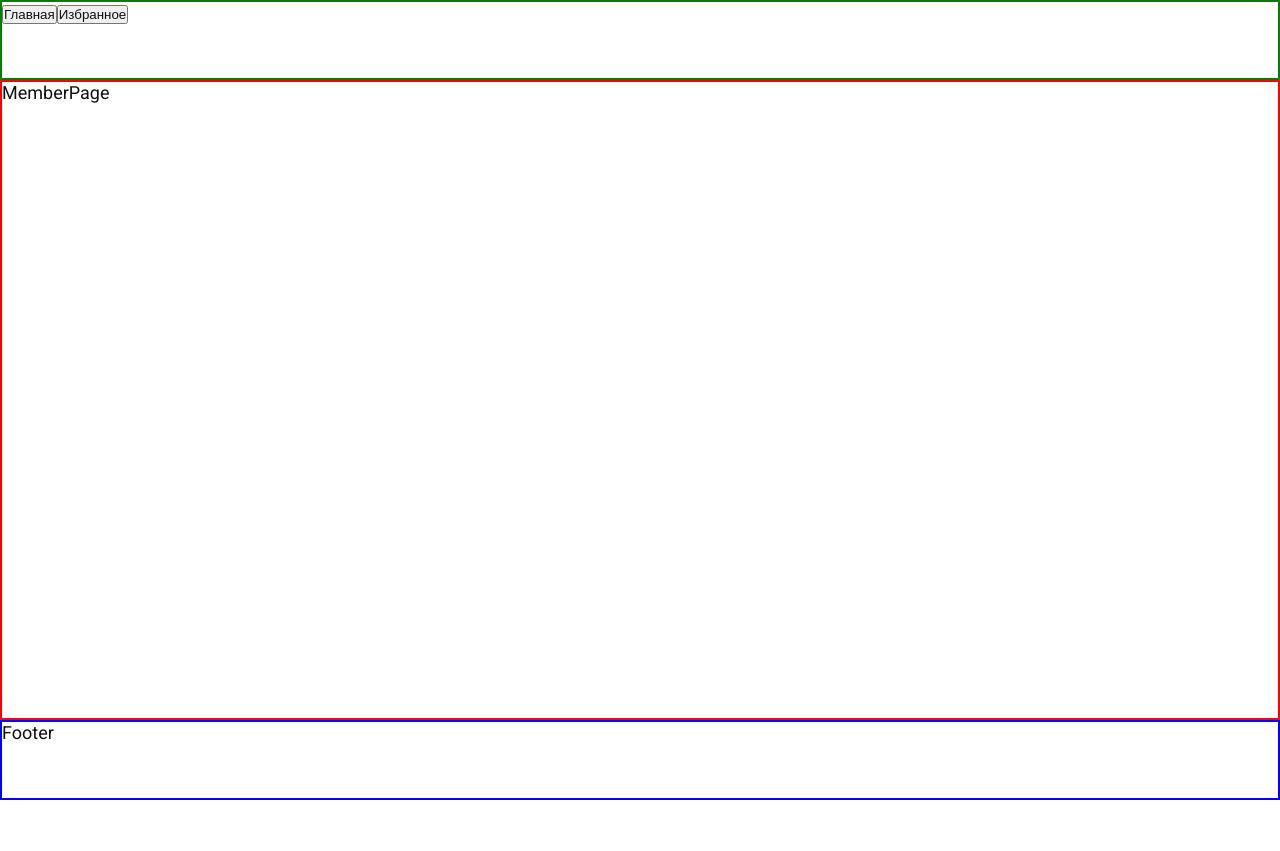
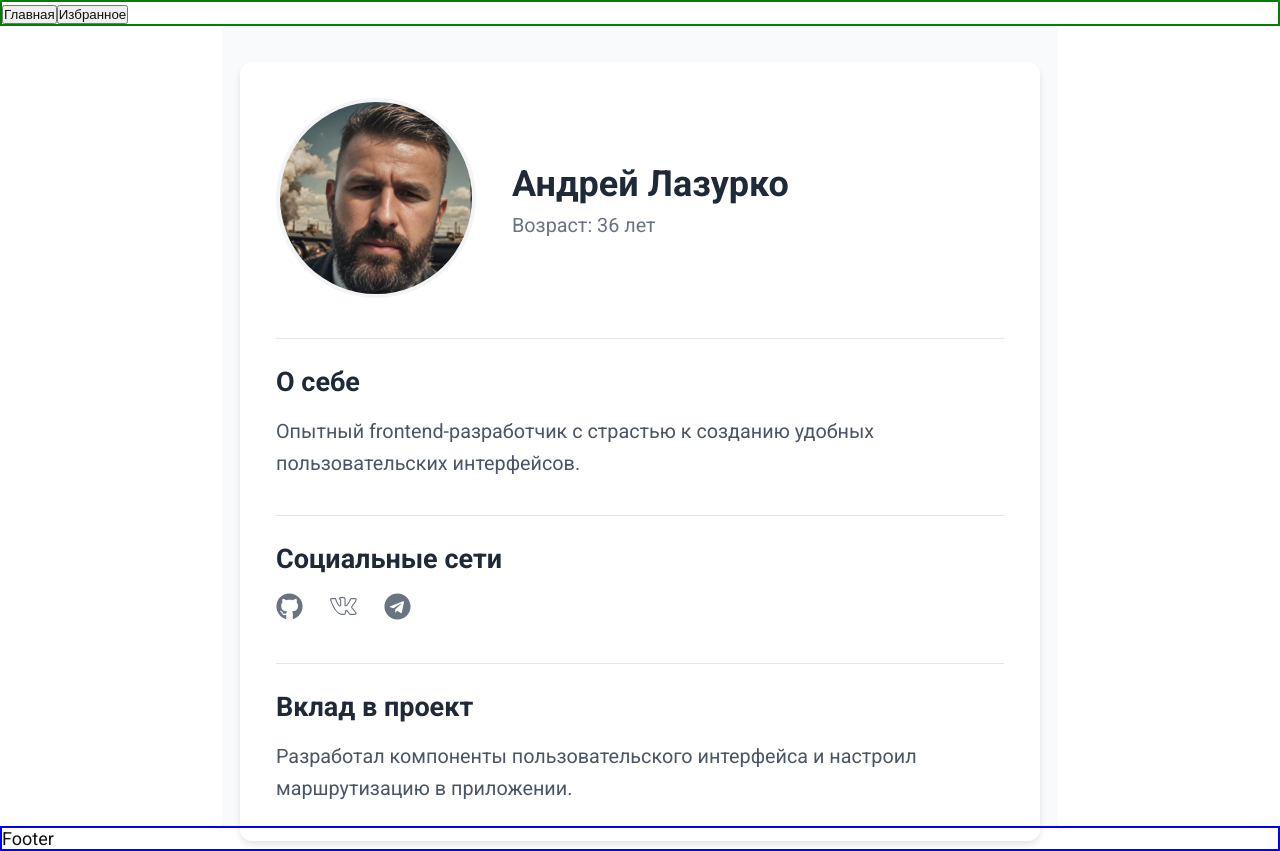
Before and after one commit to sasha-vis/Hackathon2, a React (Vite) app: page /member/1 in a window 1280 px wide. Before the commit the page ends 800 px from the top, so only its background shows below. Built offline with nearby package versions, Linux system fonts and the light colour scheme.

Commit message:
initial page MemberPage and MemberProfile

```diff
--- a/package.json
+++ b/package.json
@@ -15,6 +15,7 @@
 		"prop-types": "^15.8.1",
 		"react": "^19.0.0",
 		"react-dom": "^19.0.0",
+		"react-icons": "^5.5.0",
 		"react-redux": "^9.2.0",
 		"react-router-dom": "^7.4.0",
 		"redux": "^5.0.1",
--- /dev/null
+++ b/src/components/memberProfile/MemberProfile.module.css
@@ -0,0 +1,90 @@
+.memberProfile {
+    max-width: 800px;
+    margin: 0 auto;
+    padding: 2rem;
+    background-color: #ffffff;
+    border-radius: 12px;
+    box-shadow: 0 4px 6px rgba(0, 0, 0, 0.1);
+  }
+
+  .profileHeader {
+    display: flex;
+    align-items: center;
+    gap: 2rem;
+    margin-bottom: 2rem;
+  }
+
+  .profileImage {
+    flex-shrink: 0;
+  }
+
+  .profileImage img {
+    width: 200px;
+    height: 200px;
+    border-radius: 50%;
+    object-fit: cover;
+    border: 4px solid #f3f4f6;
+  }
+
+  .profileInfo {
+    flex-grow: 1;
+  }
+
+  .name {
+    font-size: 2rem;
+    font-weight: bold;
+    color: #1f2937;
+    margin-bottom: 0.5rem;
+  }
+
+  .age {
+    font-size: 1.1rem;
+    color: #6b7280;
+  }
+
+  .section {
+    margin-top: 2rem;
+    padding-top: 1.5rem;
+    border-top: 1px solid #e5e7eb;
+  }
+
+  .sectionTitle {
+    font-size: 1.5rem;
+    font-weight: 600;
+    color: #1f2937;
+    margin-bottom: 1rem;
+  }
+
+  .sectionContent {
+    font-size: 1.1rem;
+    line-height: 1.6;
+    color: #4b5563;
+  }
+
+  .socialLinks {
+    display: flex;
+    gap: 1.5rem;
+    margin-top: 1rem;
+  }
+
+  .socialIcon {
+    font-size: 1.5rem;
+    color: #6b7280;
+    transition: color 0.2s ease;
+  }
+
+  .socialIcon:hover {
+    color: #3b82f6;
+  }
+
+  @media (max-width: 640px) {
+    .profileHeader {
+      flex-direction: column;
+      text-align: center;
+    }
+
+    .profileImage img {
+      width: 150px;
+      height: 150px;
+    }
+  }
--- /dev/null
+++ b/src/components/memberProfile/MemberProfile.tsx
@@ -0,0 +1,101 @@
+import React from 'react';
+import { FaGithub, FaTelegram } from 'react-icons/fa';
+import { SlSocialVkontakte } from 'react-icons/sl';
+import styles from './MemberProfile.module.css';
+
+interface SocialLinks {
+  github?: string;
+  vk?: string;
+  telegram?: string;
+}
+
+interface MemberProfileProps {
+  firstName: string;
+  lastName: string;
+  age: number;
+  about: string;
+  photo?: string;
+  defaultImage: string;
+  socialLinks: SocialLinks;
+  projectContribution: string;
+}
+
+export const MemberProfile: React.FC<MemberProfileProps> = ({
+  firstName,
+  lastName,
+  age,
+  about,
+  photo,
+  defaultImage,
+  socialLinks,
+  projectContribution
+}) => {
+    return (
+        <div className={styles.memberProfile}>
+          <div className={styles.profileHeader}>
+            <div className={styles.profileImage}>
+              <img
+                src={photo || defaultImage}
+                alt={`${firstName} ${lastName}`}
+              />
+            </div>
+
+            <div className={styles.profileInfo}>
+              <h1 className={styles.name}>
+                {firstName} {lastName}
+              </h1>
+              <p className={styles.age}>Возраст: {age} лет</p>
+            </div>
+          </div>
+
+          <div className={styles.section}>
+            <h2 className={styles.sectionTitle}>О себе</h2>
+            <p className={styles.sectionContent}>{about}</p>
+          </div>
+
+          <div className={styles.section}>
+        <h2 className={styles.sectionTitle}>Социальные сети</h2>
+        <div className={styles.socialLinks}>
+          {socialLinks.github && (
+            <a
+              href={socialLinks.github}
+              target="_blank"
+              rel="noopener noreferrer"
+              className={styles.socialIcon}
+              title="GitHub"
+            >
+              <FaGithub />
+            </a>
+          )}
+          {socialLinks.vk && (
+            <a
+              href={socialLinks.vk}
+              target="_blank"
+              rel="noopener noreferrer"
+              className={styles.socialIcon}
+              title="VKontakte"
+            >
+              <SlSocialVkontakte />
+            </a>
+          )}
+          {socialLinks.telegram && (
+            <a
+              href={socialLinks.telegram}
+              target="_blank"
+              rel="noopener noreferrer"
+              className={styles.socialIcon}
+              title="Telegram"
+            >
+              <FaTelegram />
+            </a>
+          )}
+        </div>
+      </div>
+
+          <div className={styles.section}>
+            <h2 className={styles.sectionTitle}>Вклад в проект</h2>
+            <p className={styles.sectionContent}>{projectContribution}</p>
+          </div>
+        </div>
+    );
+};
--- a/src/pages/memberPage/MemberPage.jsx
+++ /dev/null
@@ -1,5 +0,0 @@
-import styles from './MemberPage.module.css';
-
-export const MemberPage = () => {
-	return <div className={styles.MemberPage}>MemberPage</div>;
-};
--- a/src/pages/memberPage/MemberPage.module.css
+++ b/src/pages/memberPage/MemberPage.module.css
@@ -1,4 +1,36 @@
-.MemberPage {
-	height: 80%;
-	border: 2px solid red;
+.container {
+  max-width: 1200px;
+  margin: 0 auto;
+  padding: 2rem 1rem;
+  min-height: 100vh;
+  background-color: #f9fafb;
 }
+
+@media (max-width: 640px) {
+  .container {
+    padding: 1rem;
+  }
+}
+
+.socialIcon {
+  font-size: 1.75rem;
+  color: #6b7280;
+  transition: color 0.2s ease;
+}
+
+.socialIcon:hover {
+  transform: translateY(-2px);
+}
+
+/* Специфичные цвета для каждой соц сети при наведении */
+.socialIcon[title="GitHub"]:hover {
+  color: #333;
+}
+
+.socialIcon[title="VKontakte"]:hover {
+  color: #4C75A3;
+}
+
+.socialIcon[title="Telegram"]:hover {
+  color: #0088cc;
+}
--- /dev/null
+++ b/src/pages/memberPage/MemberPage.tsx
@@ -0,0 +1,26 @@
+import React from 'react';
+import { MemberProfile } from '../../components/memberProfile/MemberProfile';
+import styles from './MemberPage.module.css';
+
+export const MemberPage: React.FC = () => {
+    const memberData = {
+      firstName: "Андрей",
+      lastName: "Лазурко",
+      age: 36,
+      about: "Опытный frontend-разработчик с страстью к созданию удобных пользовательских интерфейсов.",
+      photo: "/img/rasgis.jpg",
+      defaultImage: "/img/rasgis.jpg",
+      socialLinks: {
+        github: "https://github.com/rasgis",
+        vk: "https://vk.com/rasgis",
+        telegram: "https://t.me/zovrasgis"
+      },
+      projectContribution: "Разработал компоненты пользовательского интерфейса и настроил маршрутизацию в приложении."
+    };
+
+    return (
+      <div className={styles.container}>
+        <MemberProfile {...memberData} />
+      </div>
+    );
+  };
```
Also changed, not shown: public/img/rasgis.jpg (added), 1 other file (tests, documents, lock files or other folders).
